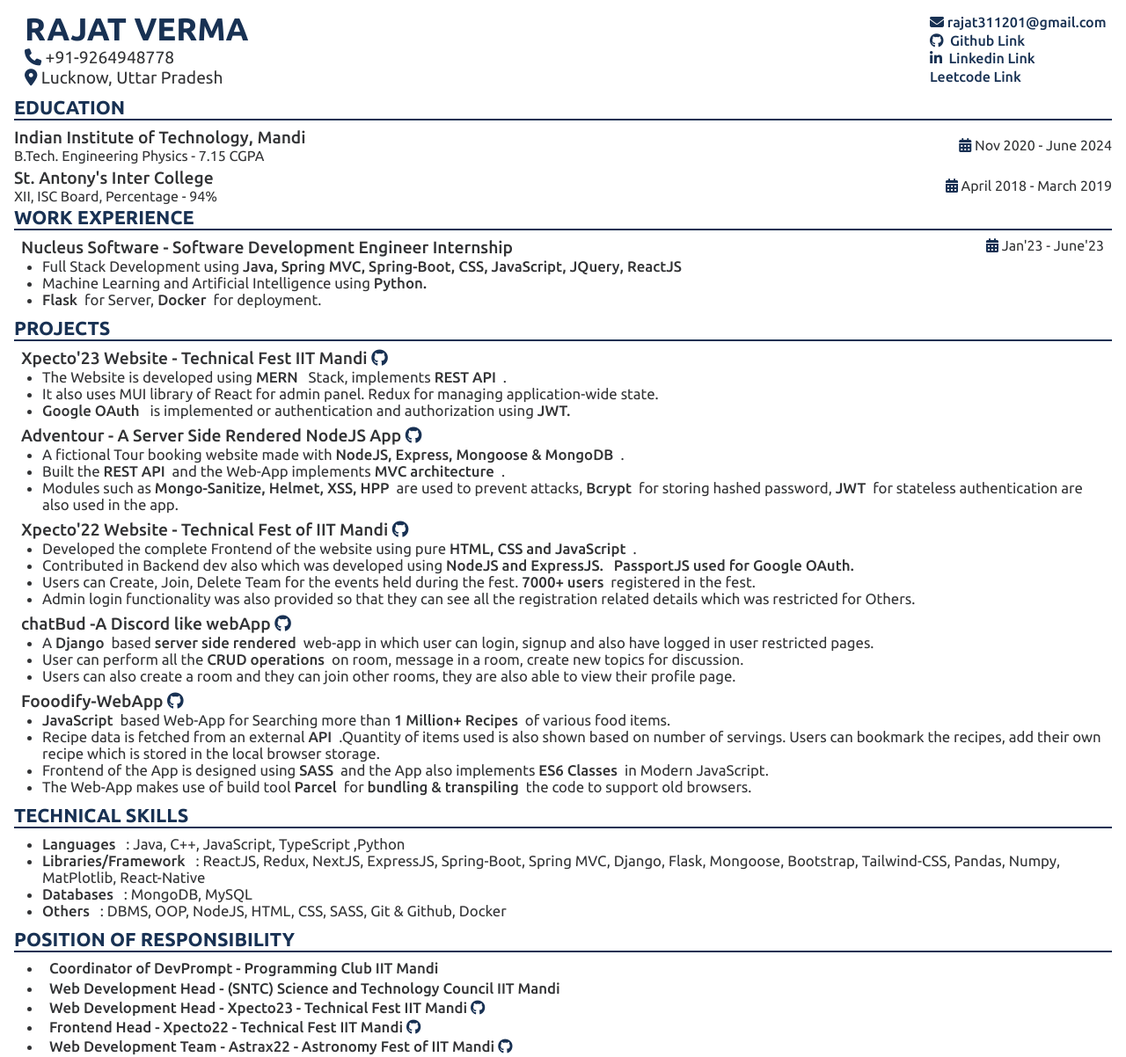
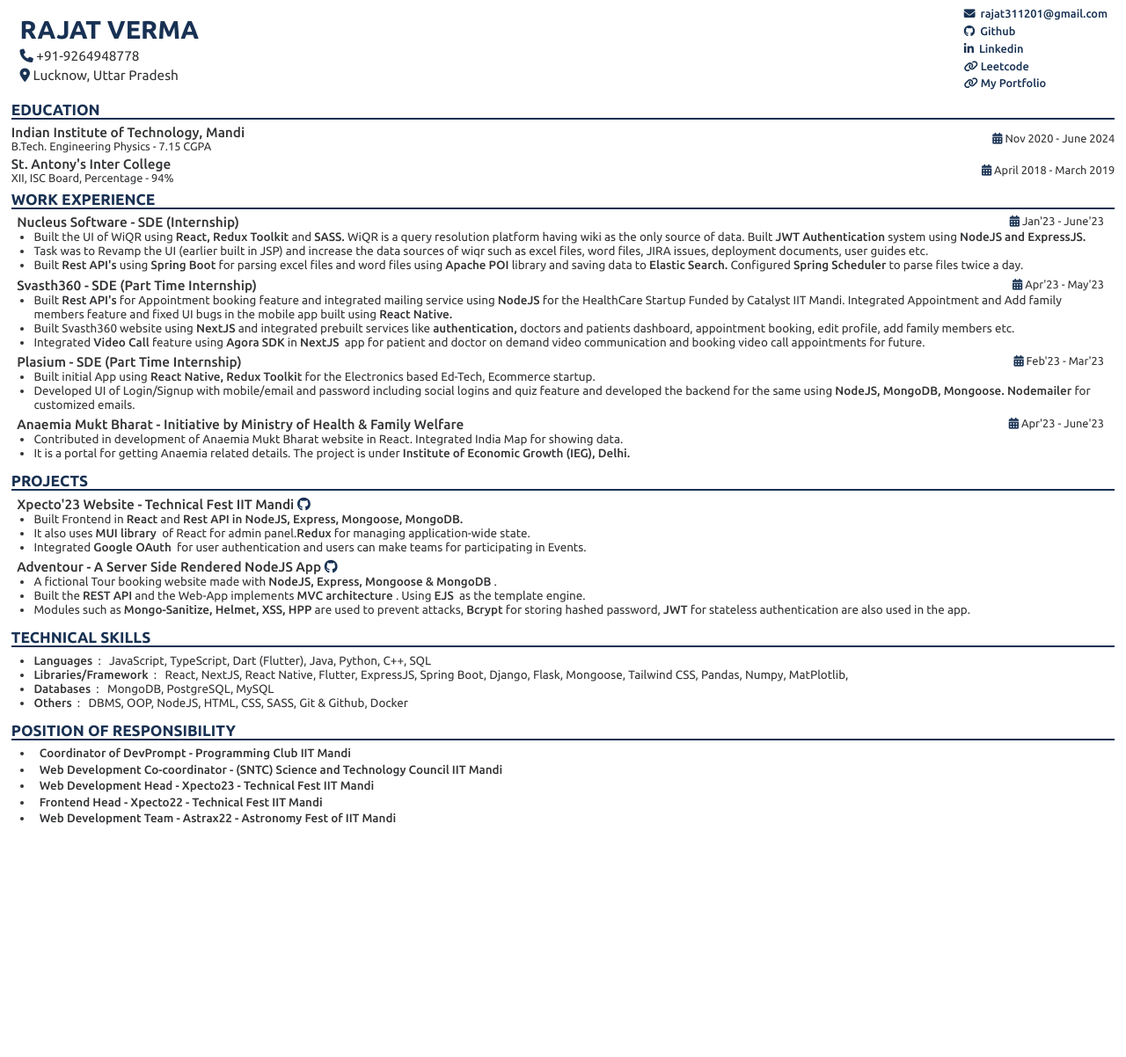
Before and after one commit to rajatverma311201/rajat-resume, a plain HTML site: page index.html in a window 1280 px wide. Shown: the whole page at 88% size. After the commit the page ends 942 px from the top, so only its background shows below. Drawn offline with Linux system fonts and the light colour scheme.

Commit message:
update resume

```diff
--- a/index.html
+++ b/index.html
@@ -8,6 +8,13 @@
         <link
             rel="stylesheet"
             href="https://cdnjs.cloudflare.com/ajax/libs/font-awesome/6.1.1/css/all.min.css"
+        />
+        <link
+            rel="stylesheet"
+            href="https://cdnjs.cloudflare.com/ajax/libs/font-awesome/6.4.0/css/all.min.css"
+            integrity="sha512-iecdLmaskl7CVkqkXNQ/ZH/XLlvWZOJyj7Yy7tcenmpD1ypASozpmT/E0iPtmFIB46ZmdtAc9eNBvH0H/ZpiBw=="
+            crossorigin="anonymous"
+            referrerpolicy="no-referrer"
         />
         <title>Rajat Verma</title>
     </head>
@@ -27,25 +34,33 @@
                 <ul>
                     <li>
                         <i class="fa-solid fa-envelope"></i>
-                        rajat311201@gmail.com
+                        &nbsp;rajat311201@gmail.com
                     </li>
                     <li>
-                        <i class="fa-brands fa-github"></i>
                         <a href="https://github.com/rajatverma311201">
-                            &nbsp;Github Link</a
-                        >
+                            <i class="fa-brands fa-github"></i>
+                            &nbsp;Github
+                        </a>
                     </li>
                     <li>
-                        <i class="fa-brands fa-linkedin-in"></i>
                         <a href="https://www.linkedin.com/in/rajatverma311201/">
-                            &nbsp;Linkedin Link</a
-                        >
+                            <i class="fa-brands fa-linkedin-in"></i>
+                            &nbsp;Linkedin
+                        </a>
                     </li>
                     <li>
-                        <!-- <i class="fa-brands fa-linkedin-in"></i> -->
                         <a href="https://leetcode.com/Rajat_Verma311201/">
-                            Leetcode Link</a
-                        >
+                            <i class="fa fa-link" aria-hidden="true"></i>
+                            Leetcode
+                        </a>
+                    </li>
+                    <li>
+                        <!-- <i class="fa-sharp fa-solid fa-link-simple"></i> -->
+
+                        <a href="https://rajat-verma.netlify.app/">
+                            <i class="fa fa-link" aria-hidden="true"></i>
+                            My Portfolio
+                        </a>
                     </li>
                 </ul>
             </div>
@@ -93,68 +108,130 @@
             </div>
             <div class="project-container">
                 <div class="project-heading heading">
-                    Nucleus Software - Software Development Engineer Internship
+                    Nucleus Software - SDE (Internship)
                     <span class="experience-date">
                         <i class="fa-solid fa-calendar-days"></i> Jan'23 -
                         June'23
                     </span>
-                    <!-- <div class="container-2">
-                        <i class="fa-solid fa-calendar-days"></i> January 2023 -
-                        June 2023
-                    </div> -->
                 </div>
                 <div class="project-content content">
                     <ul>
                         <li>
-                            Full Stack Development using
-                            <span
-                                >Java, Spring MVC, Spring-Boot, CSS, JavaScript,
-                                JQuery, ReactJS</span
-                            >
+                            Built the UI of WiQR using
+                            <span>React, Redux Toolkit</span>and
+                            <span>SASS.</span>WiQR is a query resolution
+                            platform having wiki as the only source of data.
+                            Built <span>JWT Authentication</span>system using
+                            <span>NodeJS and ExpressJS.</span>
                         </li>
                         <li>
-                            Machine Learning and Artificial Intelligence using
-                            <span>Python.</span>
+                            Task was to Revamp the UI (earlier built in JSP) and
+                            increase the data sources of wiqr such as excel
+                            files, word files, JIRA issues, deployment
+                            documents, user guides etc.
                         </li>
                         <li>
-                            <span>Flask</span>for Server, <span>Docker</span>for
-                            deployment.
+                            Built <span>Rest API's</span>using
+                            <span>Spring Boot</span>for parsing excel files and
+                            word files using <span>Apache POI</span>library and
+                            saving data to
+                            <span>Elastic Search.</span>Configured
+                            <span>Spring Scheduler</span>to parse files twice a
+                            day.
                         </li>
                     </ul>
                 </div>
             </div>
-            <!-- <div class="project-container">
+
+            <div class="project-container">
                 <div class="project-heading heading">
-                    School Management System - Shining Stars Academy
-                    <a
-                        href="https://github.com/rajatverma311201/shining-stars-academy"
-                        ><i class="fa-brands fa-github"></i
-                    ></a>
+                    Svasth360 - SDE (Part Time Internship)
+                    <span class="experience-date">
+                        <i class="fa-solid fa-calendar-days"></i> Apr'23 -
+                        May'23
+                    </span>
                 </div>
                 <div class="project-content content">
                     <ul>
                         <li>
-                            Developed Server Side Rendered Web Application for a
-                            school for managing the details of
-                            <span>400+ students</span>.
+                            Built <span>Rest API's</span>for Appointment booking
+                            feature and integrated mailing service using
+                            <span>NodeJS</span>for the HealthCare Startup Funded
+                            by Catalyst IIT Mandi. Integrated Appointment and
+                            Add family members feature and fixed UI bugs in the
+                            mobile app built using
+                            <span>React Native.</span>
                         </li>
                         <li>
-                            Built with
-                            <span>NodeJS, Express, Mongoose & MongoDB</span>with
-                            EJS as the View Engine.
-                        </li>
-
-                        <li>
-                            <span>Sharp and Multer modules</span>for uploading
-                            and optimizing the images.
+                            Built Svasth360 website using
+                            <span>NextJS</span>and integrated prebuilt services
+                            like <span>authentication,</span>doctors and
+                            patients dashboard, appointment booking, edit
+                            profile, add family members etc.
                         </li>
                         <li>
-                            Integrated <span>Google Drive API</span>for storing
-                            the student images in drive.
+                            Integrated <span>Video Call</span>feature using
+                            <span>Agora SDK</span>in <span>NextJS</span> app for
+                            patient and doctor on demand video communication and
+                            booking video call appointments for future.
                         </li>
                     </ul>
                 </div>
-            </div> -->
+            </div>
+
+            <div class="project-container">
+                <div class="project-heading heading">
+                    Plasium - SDE (Part Time Internship)
+                    <span class="experience-date">
+                        <i class="fa-solid fa-calendar-days"></i> Feb'23 -
+                        Mar'23
+                    </span>
+                </div>
+                <div class="project-content content">
+                    <ul>
+                        <li>
+                            Built initial App using
+                            <span>React Native, Redux Toolkit</span>for the
+                            Electronics based Ed-Tech, Ecommerce startup.
+                        </li>
+                        <li>
+                            Developed UI of Login/Signup with mobile/email and
+                            password including social logins and quiz feature
+                            and developed the backend for the same using
+                            <span> NodeJS, MongoDB, Mongoose. Nodemailer</span
+                            >for customized emails.
+                        </li>
+                    </ul>
+                </div>
+            </div>
+
+            <div class="project-container">
+                <div class="project-heading heading">
+                    Anaemia Mukt Bharat - Initiative by Ministry of Health &
+                    Family Welfare
+                    <span class="experience-date">
+                        <i class="fa-solid fa-calendar-days"></i> Apr'23 -
+                        June'23
+                    </span>
+                </div>
+                <div class="project-content content">
+                    <ul>
+                        <li>
+                            Contributed in development of Anaemia Mukt Bharat
+                            website in React. Integrated India Map for showing
+                            data.
+                        </li>
+                        <li>
+                            It is a portal for getting Anaemia related details.
+                            The project is under
+                            <span
+                                >Institute of Economic Growth (IEG),
+                                Delhi.</span
+                            >
+                        </li>
+                    </ul>
+                </div>
+            </div>
         </div>
 
         <div class="projects-container container">
@@ -172,23 +249,25 @@
                 <div class="project-content content">
                     <ul>
                         <li>
-                            The Website is developed using
-                            <span>MERN</span> Stack, implements
-                            <span>REST API</span>.
+                            Built Frontend in <span>React</span>and
+                            <span
+                                >Rest API in NodeJS, Express, Mongoose,
+                                MongoDB.</span
+                            >
                         </li>
                         <li>
-                            It also uses MUI library of React for admin panel.
-                            Redux for managing application-wide state.
+                            It also uses <span>MUI library</span> of React for
+                            admin panel.<span>Redux</span>for managing
+                            application-wide state.
                         </li>
                         <li>
-                            <span>Google OAuth</span> is implemented or
-                            authentication and authorization using
-                            <span>JWT.</span>
+                            Integrated <span>Google OAuth</span> for user
+                            authentication and users can make teams for
+                            participating in Events.
                         </li>
                     </ul>
                 </div>
             </div>
-
             <div class="project-container">
                 <div class="project-heading heading">
                     Adventour - A Server Side Rendered NodeJS App
@@ -204,7 +283,8 @@
                         </li>
                         <li>
                             Built the <span>REST API</span>and the Web-App
-                            implements <span>MVC architecture</span>.
+                            implements <span>MVC architecture</span>. Using
+                            <span>EJS</span> as the template engine.
                         </li>
                         <li>
                             Modules such as
@@ -216,129 +296,6 @@
                     </ul>
                 </div>
             </div>
-
-            <div class="project-container">
-                <div class="project-heading heading">
-                    Xpecto'22 Website - Technical Fest of IIT Mandi
-                    <a
-                        href="https://github.com/tusharrao198/xpecto/tree/xpecto_new"
-                        ><i class="fa-brands fa-github"></i
-                    ></a>
-                </div>
-                <div class="project-content content">
-                    <ul>
-                        <li>
-                            Developed the complete Frontend of the website using
-                            pure
-                            <span>HTML, CSS and JavaScript</span>.
-                        </li>
-                        <li>
-                            Contributed in Backend dev also which was developed
-                            using
-                            <span>NodeJS and ExpressJS.</span>
-                            <span>PassportJS used for Google OAuth.</span>
-                        </li>
-                        <li>
-                            Users can Create, Join, Delete Team for the events
-                            held during the fest.
-                            <span>7000+ users</span>registered in the fest.
-                        </li>
-                        <li>
-                            Admin login functionality was also provided so that
-                            they can see all the registration related details
-                            which was restricted for Others.
-                        </li>
-                    </ul>
-                </div>
-            </div>
-            <div class="project-container">
-                <div class="project-heading heading">
-                    chatBud -A Discord like webApp
-                    <a href="https://github.com/rajatverma311201/chatBud"
-                        ><i class="fa-brands fa-github"></i
-                    ></a>
-                </div>
-                <div class="project-content content">
-                    <ul>
-                        <li>
-                            A <span>Django</span>based
-                            <span>server side rendered</span>web-app in which
-                            user can login, signup and also have logged in user
-                            restricted pages.
-                        </li>
-                        <li>
-                            User can perform all the
-                            <span>CRUD operations</span>on room, message in a
-                            room, create new topics for discussion.
-                        </li>
-                        <li>
-                            Users can also create a room and they can join other
-                            rooms, they are also able to view their profile
-                            page.
-                        </li>
-                    </ul>
-                </div>
-            </div>
-            <div class="project-container">
-                <div class="project-heading heading">
-                    Fooodify-WebApp
-                    <a href="https://github.com/rajatverma311201/Fooodify-App"
-                        ><i class="fa-brands fa-github"></i
-                    ></a>
-                </div>
-                <div class="project-content content">
-                    <ul>
-                        <li>
-                            <span>JavaScript</span>based Web-App for Searching
-                            more than <span>1 Million+ Recipes</span>of various
-                            food items.
-                        </li>
-                        <li>
-                            Recipe data is fetched from an external
-                            <span>API</span>.Quantity of items used is also
-                            shown based on number of servings. Users can
-                            bookmark the recipes, add their own recipe which is
-                            stored in the local browser storage.
-                        </li>
-
-                        <li>
-                            Frontend of the App is designed using
-                            <span>SASS</span>and the App also implements
-                            <span>ES6 Classes</span>in Modern JavaScript.
-                        </li>
-                        <li>
-                            The Web-App makes use of build tool
-                            <span>Parcel</span>for
-                            <span>bundling & transpiling</span>the code to
-                            support old browsers.
-                        </li>
-                    </ul>
-                </div>
-            </div>
-
-            <!-- <div class="project-container">
-                <div class="project-heading heading">
-                    Mapty-WebApp
-                    <a href="https://github.com/rajatverma311201/Mapty-App"
-                        ><i class="fa-brands fa-github"></i
-                    ></a>
-                </div>
-                <div class="project-content content">
-                    <ul>
-                        <li>
-                            App implements <span>Leaflet Maps</span> for marking
-                            the workout and cycling locations, and history of
-                            the workouts is saved in the
-                            <span>local storage of the browser</span>.
-                        </li>
-                        <li>
-                            It is based on the concepts of
-                            <span>Object Oriented Programming</span>especially
-                            Inheritance in JavaScript.
-                        </li>
-                    </ul>
-                </div>
-            </div> -->
         </div>
 
         <div class="technical-skills-container container">
@@ -348,19 +305,22 @@
             <div class="technical-skills-content content">
                 <ul>
                     <li>
-                        <span>Languages</span> : Java, C++, JavaScript,
-                        TypeScript ,Python
+                        <span>Languages</span> : &nbsp; JavaScript, TypeScript,
+                        Dart (Flutter), Java, Python, C++, SQL
                     </li>
                     <li>
-                        <span>Libraries/Framework</span> : ReactJS, Redux,
-                        NextJS, ExpressJS, Spring-Boot, Spring MVC, Django,
-                        Flask, Mongoose, Bootstrap, Tailwind-CSS, Pandas, Numpy,
-                        MatPlotlib, React-Native
+                        <span>Libraries/Framework</span> : &nbsp; React, NextJS,
+                        React Native, Flutter, ExpressJS, Spring Boot, Django,
+                        Flask, Mongoose, Tailwind CSS, Pandas, Numpy,
+                        MatPlotlib,
                     </li>
-                    <li><span>Databases</span> : MongoDB, MySQL</li>
                     <li>
-                        <span>Others</span> : DBMS, OOP, NodeJS, HTML, CSS,
-                        SASS, Git & Github, Docker
+                        <span>Databases</span> : &nbsp; MongoDB, PostgreSQL,
+                        MySQL
+                    </li>
+                    <li>
+                        <span>Others</span> : &nbsp; DBMS, OOP, NodeJS, HTML,
+                        CSS, SASS, Git & Github, Docker
                     </li>
                 </ul>
             </div>
@@ -376,29 +336,19 @@
                 </li>
 
                 <li class="por-heading heading">
-                    Web Development Head - (SNTC) Science and Technology Council
-                    IIT Mandi
+                    Web Development Co-coordinator - (SNTC) Science and
+                    Technology Council IIT Mandi
                 </li>
                 <li class="por-heading heading">
                     Web Development Head - Xpecto23 - Technical Fest IIT Mandi
-                    <a href="https://github.com/SnTC-IITMandi/Xpecto"
-                        ><i class="fa-brands fa-github"></i
-                    ></a>
                 </li>
                 <li class="por-heading heading">
                     Frontend Head - Xpecto22 - Technical Fest IIT Mandi
-                    <a
-                        href="https://github.com/tusharrao198/xpecto/tree/xpecto_new"
-                        ><i class="fa-brands fa-github"></i
-                    ></a>
                 </li>
 
                 <li class="por-heading heading">
                     Web Development Team - Astrax22 - Astronomy Fest of IIT
                     Mandi
-                    <a href="https://github.com/STAC-IITMandi/astrax.in"
-                        ><i class="fa-brands fa-github"></i
-                    ></a>
                 </li>
             </ul>
         </div>
--- a/style.css
+++ b/style.css
@@ -4,6 +4,10 @@
     --font-big: 1.35rem;
     --font-medium: 1.2rem;
     --font-small: 1.05rem;
+}
+
+html {
+    font-size: 80%;
 }
 * {
     font-family: "Ubuntu", sans-serif;
@@ -33,13 +37,17 @@ body {
 .address {
     font-size: var(--font-medium);
 }
+.phone {
+    margin-bottom: 5px;
+    margin-top: 5px;
+}
 .address-container {
 }
 .contacts-container ul {
     list-style-type: none;
 }
 .contacts-container li {
-    margin: 2.5px;
+    margin: 5px;
 }
 .name-container {
     font-size: 1.25rem;
@@ -83,6 +91,7 @@ i {
 .container,
 .education-container {
     padding: 0.1rem 0.75rem;
+    padding-bottom: 0;
 }
 .technical-skills-container > ul,
 .por-container ul {
@@ -96,6 +105,8 @@ i {
     font-weight: 700;
     color: #183153;
     margin-bottom: 0.5rem;
+    margin-top: 0.5rem;
+    /* padding-left: 1rem; */
 }
 .heading {
     font-size: var(--font-medium);
@@ -105,7 +116,8 @@ i {
 li span {
     font-weight: 500;
     /* color: #183153; */
-    margin-right: 0.5rem;
+
+    margin-right: 0.25rem;
 }
 
 .content {
@@ -129,5 +141,5 @@ li span {
 .experience-date {
     position: absolute;
     right: 25px;
-    font-size: 16px;
+    font-size: 1rem;
 }
```
